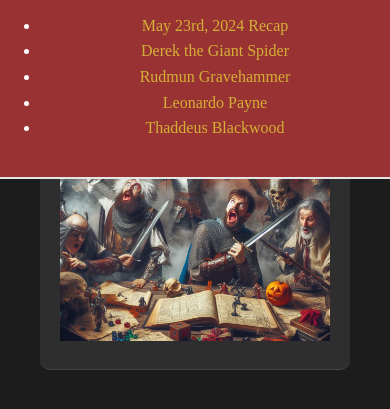
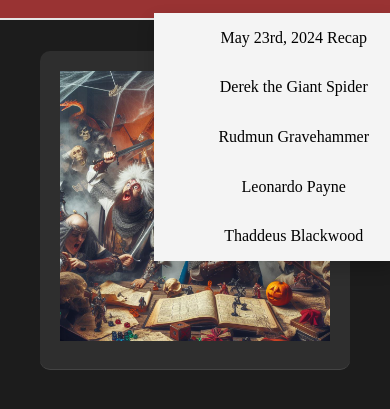
Before and after one commit to mrjohnnypricejr/ChaosCompendium, a plain HTML site: page index.html in a window 390 px wide. Both pictures are taken after a click on the button "☰ Menu". Shown: the part 79-488 px from the top of the page. Drawn offline with Linux system fonts and the light colour scheme.

Commit message:
dropdown menu v2

```diff
--- a/dnd-style.css
+++ b/dnd-style.css
@@ -39,11 +39,44 @@ h1 {
 }
 
 .menu-toggle {
-    display: none;
     background: none;
     border: none;
     color: white;
     font-size: 1.5rem;
+}
+
+.dropdown-menu {
+    position: relative;
+    display: inline-block;
+}
+
+.dropdown-content {
+    display: none;
+    position: absolute;
+    background-color: #f4f4f4;
+    min-width: 200px;
+    box-shadow: 0px 8px 16px 0px rgba(0,0,0,0.2);
+    z-index: 1;
+}
+
+.dropdown-content li {
+    color: black;
+    padding: 12px 16px;
+    text-decoration: none;
+    display: block;
+}
+
+.dropdown-content li a {
+    color: black;
+    text-decoration: none;
+}
+
+.dropdown-content li:hover {
+    background-color: #ddd;
+}
+
+.show {
+    display: block;
 }
 
 .container {
--- a/index.html
+++ b/index.html
@@ -31,8 +31,8 @@
     </div>
 
     <script>
-        function toggleMenu() {
-            document.querySelector('.sidebar').classList.toggle('active');
+        function toggleDropdown() {
+            document.querySelector('.dropdown-content').classList.toggle('show');
         }
 
         function showContent(character) {
@@ -209,6 +209,8 @@
 
             document.getElementById('main-content').innerHTML = content[character];
             document.getElementById('page-title').innerText = titles[character];
+
+            document.querySelector('.dropdown-content').classList.remove('show');
     }
     </script>
 </body>
```
